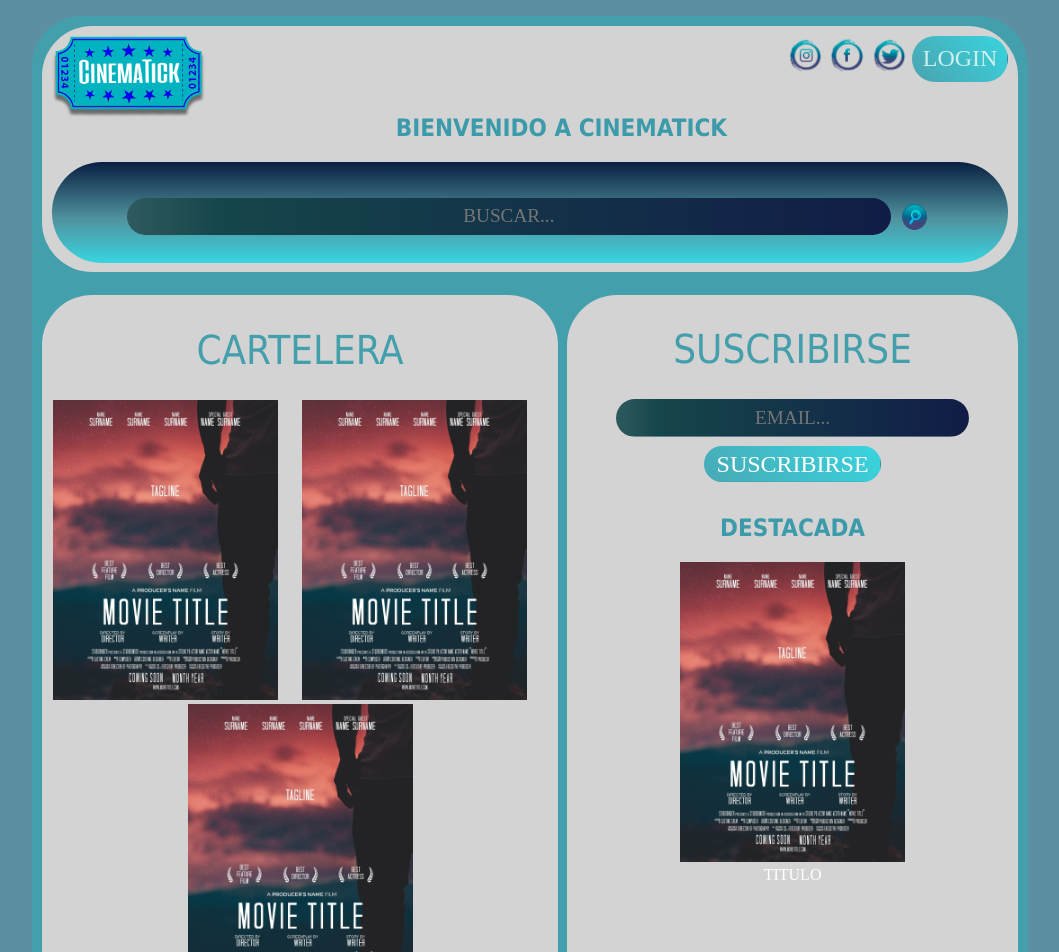
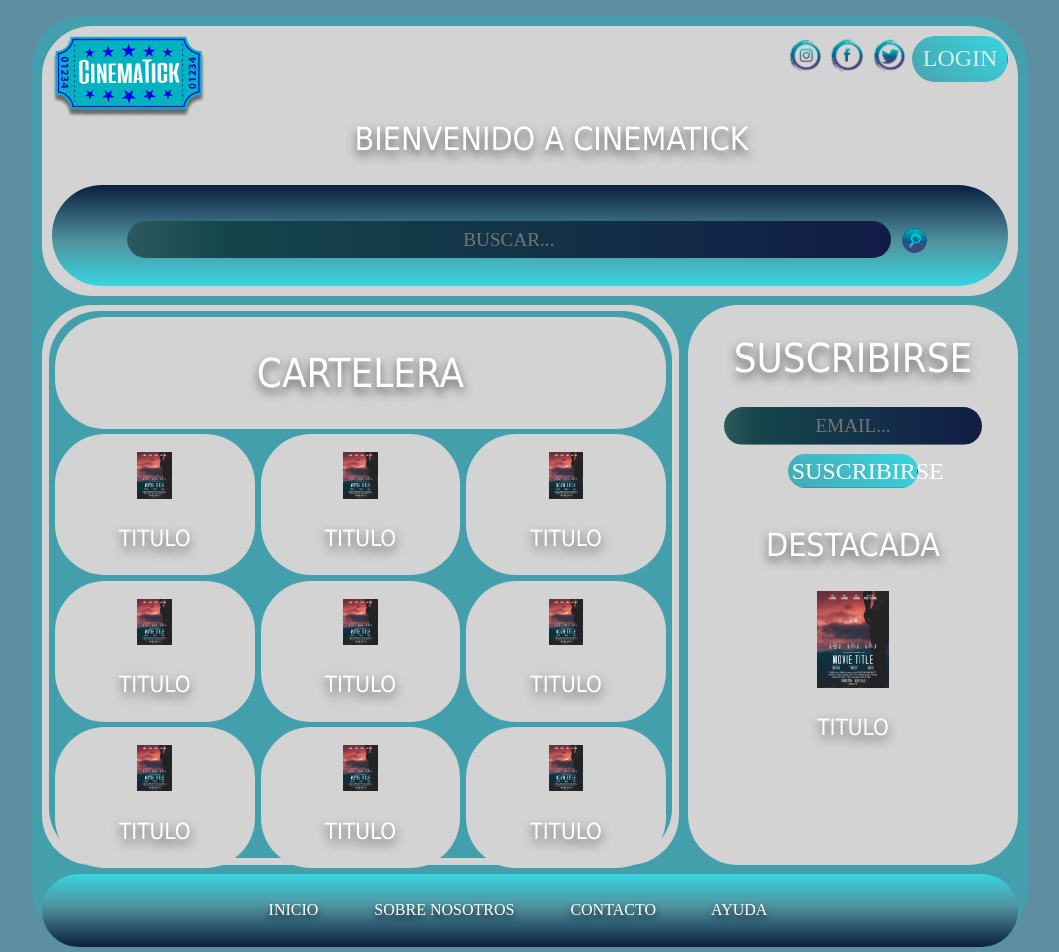
Before and after one commit to Maurialva/CinematickV2, a Svelte app: page / in a window 1280 px wide. Shown: the top 952 px of the page, without its empty margins (110-1169 px from the left). Built offline with nearby package versions, Linux system fonts and the light colour scheme.

Commit message:
grid nuevo cartelera

```diff
--- a/public/global.css
+++ b/public/global.css
@@ -69,10 +69,22 @@ h1{
 	font-weight: 1;
 }
 h2{
-	color: #449fad;
+	color: #ffffff;
 	text-transform: uppercase;
 	font-family: 'Tahoma', cursive;
 	text-align: center;
-	font-size: 150%;
+	font-size: 200%;
+	text-shadow:0px 5px 10px rgba(41, 39, 39, 0.76) ;
+	font-weight: 1;
 
 }
+h3{
+	color: #ffffff;
+	text-transform: uppercase;
+	font-family: 'Tahoma', cursive;
+	text-align: center;
+	font-size: 140%;
+	text-shadow:0px 5px 10px rgba(41, 39, 39, 0.76) ;
+	font-weight: 1;
+
+}
--- a/src/App.svelte
+++ b/src/App.svelte
@@ -8,6 +8,7 @@ import Socialicon from './Socialicon.svelte';
 import Customtextinput from './Customtextinput.svelte';
 import Searchconteiner from './Searchconteiner.svelte';
 import Grid from './Grid.svelte';
+import Customfigure from './Customfigure.svelte';
 
 
 
@@ -72,22 +73,19 @@ function clickbutton() {
 					</div>
 					<div id="destacada">
 						<h2>destacada</h2>
-						<figure >
-						<a href="https://www.instagram.com/"> <img class="destacada" src="p_sample.jpg" alt="Instagram" height="300" width=""></a>
-						<figcaption>TITULO</figcaption>
-					</figure>
+					<Customfigure figname="TITULO"/>
 					</div>
 		</div>
 		{/if}
 		<div class="menufoot">
 			<br>
-			<a class="foot" href="#?ti=1"> INICIO</a>&nbsp;&nbsp;&nbsp;&nbsp;&nbsp;&nbsp;
+			<a class="foot" href="#?ti=1" style="text-shadow:0px 4px 6px rgba(0,0,0,0.76) ;"> INICIO</a>&nbsp;&nbsp;&nbsp;&nbsp;&nbsp;&nbsp;
 			&nbsp;&nbsp;&nbsp;&nbsp;&nbsp;&nbsp;
-			<a class="foot"  href="http://localhost:5000/"> SOBRE NOSOTROS</a>&nbsp;&nbsp;&nbsp;&nbsp;&nbsp;&nbsp;
+			<a class="foot"  href="http://localhost:5000/"  style="text-shadow:0px 4px 6px rgba(0,0,0,0.76) ;"> SOBRE NOSOTROS</a>&nbsp;&nbsp;&nbsp;&nbsp;&nbsp;&nbsp;
 			&nbsp;&nbsp;&nbsp;&nbsp;&nbsp;&nbsp;
-			<a class="foot" href="http://localhost:5000/"> CONTACTO</a>&nbsp;&nbsp;&nbsp;&nbsp;&nbsp;&nbsp;
+			<a class="foot" href="http://localhost:5000/" style="text-shadow:0px 4px 6px rgba(0,0,0,0.76) ;"> CONTACTO</a>&nbsp;&nbsp;&nbsp;&nbsp;&nbsp;&nbsp;
 			&nbsp;&nbsp;&nbsp;&nbsp;&nbsp;&nbsp;
-			<a class="foot" href="http://localhost:5000/"> AYUDA</a>&nbsp;&nbsp;&nbsp;&nbsp;&nbsp;&nbsp;
+			<a class="foot" href="http://localhost:5000/" style="text-shadow:0px 4px 6px rgba(0,0,0,0.76) ;"> AYUDA</a>&nbsp;&nbsp;&nbsp;&nbsp;&nbsp;&nbsp;
 			<br>
 			<br>
 		</div>
@@ -106,18 +104,23 @@ function clickbutton() {
 
 	:global(h1){
 		color: #449fad;
+		color: #ffffff;
 		text-transform: uppercase;
 		font-family: 'Tahoma', cursive;
 		text-align: center;
 		font-size: 250%;
 		font-weight: 1;
+		text-shadow:0px 5px 10px rgba(41, 39, 39, 0.76) ;
 	}
 	:global(h2){
-		color: #3c9baa;
+		color: #ffffff;
 		text-transform: uppercase;
 		font-family: 'Tahoma', cursive;
 		text-align: center;
-		font-size: 150%;
+		font-size: 200%;
+		text-shadow:0px 5px 10px rgba(41, 39, 39, 0.76) ;
+		font-weight: 1;
+
 	}
 
 	@media (min-width: 640px) {
--- a/src/Cartelera.svelte
+++ b/src/Cartelera.svelte
@@ -1,20 +1,75 @@
+	<script>
+		import Customfigure from './Customfigure.svelte';
+	</script>
+<div class="grid-container">
+	<div class="title"><h1>Cartelera</h1></div>
+
+	<div class="movie1">
+		<Customfigure figname="TITULO"/>
+	</div>
+	<div class="movie2">
+		<Customfigure figname="TITULO"/>
+	</div>
+	<div class="movie3">
+		<Customfigure figname="TITULO"/>
+	</div>
+	<div class="movie4">
+		<Customfigure figname="TITULO"/>
+	</div>
+	<div class="movie5">
+		<Customfigure figname="TITULO"/>
+	</div>
+	<div class="movie6">
+		<Customfigure figname="TITULO"/>
+	</div>
+	<div class="movie7">
+		<Customfigure figname="TITULO"/>
+	</div>
+	<div class="movie8">
+		<Customfigure figname="TITULO"/>
+	</div>
+	<div class="movie9">
+		<Customfigure figname="TITULO"/>
+	</div>
+
+</div>
+
+	<style>
+	.title{ grid-area: m0; }
+    .movie1 { grid-area: m1; }
+    .movie2 { grid-area: m2; }
+    .movie3 { grid-area: m3; }
+    .movie4 { grid-area: m4; }
+    .movie5 { grid-area: m5; }
+	.movie6 { grid-area: m6; }
+	.movie7 { grid-area: m7; }
+    .movie8 { grid-area: m8; }
+	.movie9 { grid-area: m9; }
+
+    .grid-container {
+      display: grid;
+      grid-template-areas:
+	  	'm0 m0 m0'
+		'm0 m0 m0'
+	  	'm1 m2 m3'
+    	'm4 m5 m6'
+    	'm7 m8 m9';
+    }
+
+    .grid-container > div {
+		background-color:none;
+      text-align: center;
+      padding: none;
+      border-radius: 50px;
+      border:none;
 
 
-                <h1>Cartelera</h1>
-                <a href="https://www.instagram.com/"> <img class="responsive" src="p_sample.jpg" alt="Instagram" height="300" width=""></a>
-				&nbsp;&nbsp;&nbsp;&nbsp;
-				<a href="https://www.instagram.com/"> <img class="responsive" src="p_sample.jpg"  alt="Instagram" height="300" width=""></a>
-				&nbsp;&nbsp;&nbsp;&nbsp;
-				<a href="https://www.instagram.com/"> <img  class="responsive"src="p_sample.jpg"  alt="Instagram" height="300" width=""></a>
-				<br><br>
-				<a href="https://www.instagram.com/"> <img class="responsive" src="p_sample.jpg"  alt="Instagram" height="300" width=""></a>
-				&nbsp;&nbsp;&nbsp;&nbsp;
-				<a href="https://www.instagram.com/"> <img class="responsive" src="p_sample.jpg"  alt="Instagram" height="300" width=""></a>
-				&nbsp;&nbsp;&nbsp;&nbsp;
-				<a href="https://www.instagram.com/"> <img class="responsive" src="p_sample.jpg"  alt="Instagram" height="300" width=""></a>
-				<br><br>
-				<a href="https://www.instagram.com/"> <img class="responsive" src="p_sample.jpg"  alt="Instagram" height="300" width=""></a>
-				&nbsp;&nbsp;&nbsp;&nbsp;
-				<a href="https://www.instagram.com/"> <img class="responsive" src="p_sample.jpg"  alt="Instagram" height="300" width=""></a>
-				&nbsp;&nbsp;&nbsp;&nbsp;
-				<a href="https://www.instagram.com/"> <img class="responsive" src="p_sample.jpg"  alt="Instagram" height="300" width=""></a>
+    }
+	:global(div)
+	{
+		background-color:none;
+		border-color: lightgray;
+		border:none;
+	}
+
+				</style>
--- /dev/null
+++ b/src/Customfigure.svelte
@@ -0,0 +1,15 @@
+<script>
+export let figname;
+</script>
+
+
+<figure >
+<a href="https://www.instagram.com/"> <img class="fig" src="p_sample.jpg" alt="Instagram" height="" width="30%"></a>
+<figcaption><h3>{figname}</h3></figcaption>
+</figure>
+
+<style>
+
+
+
+</style>
```
Also changed, not shown: public/logocinematick.png (deleted).
